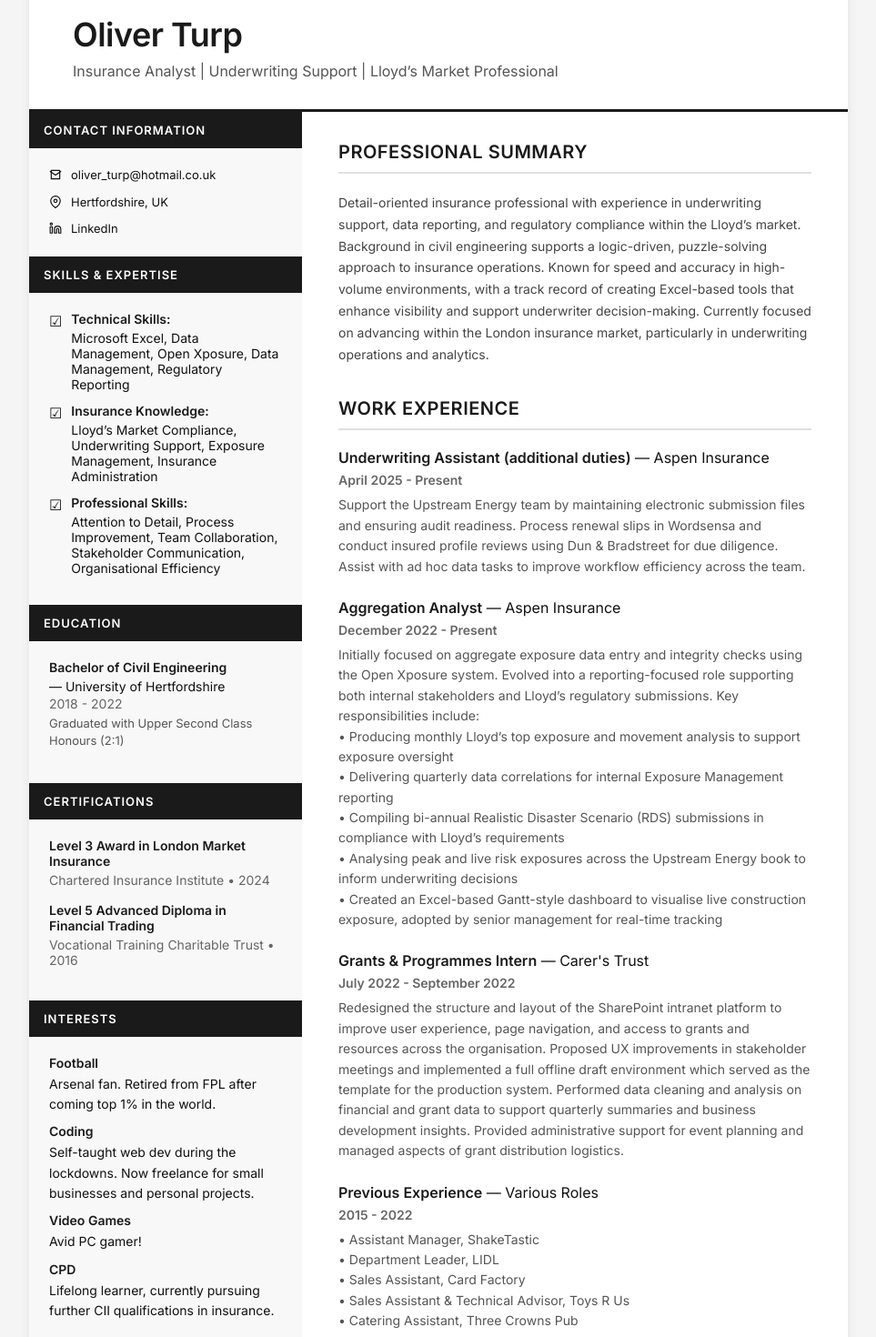
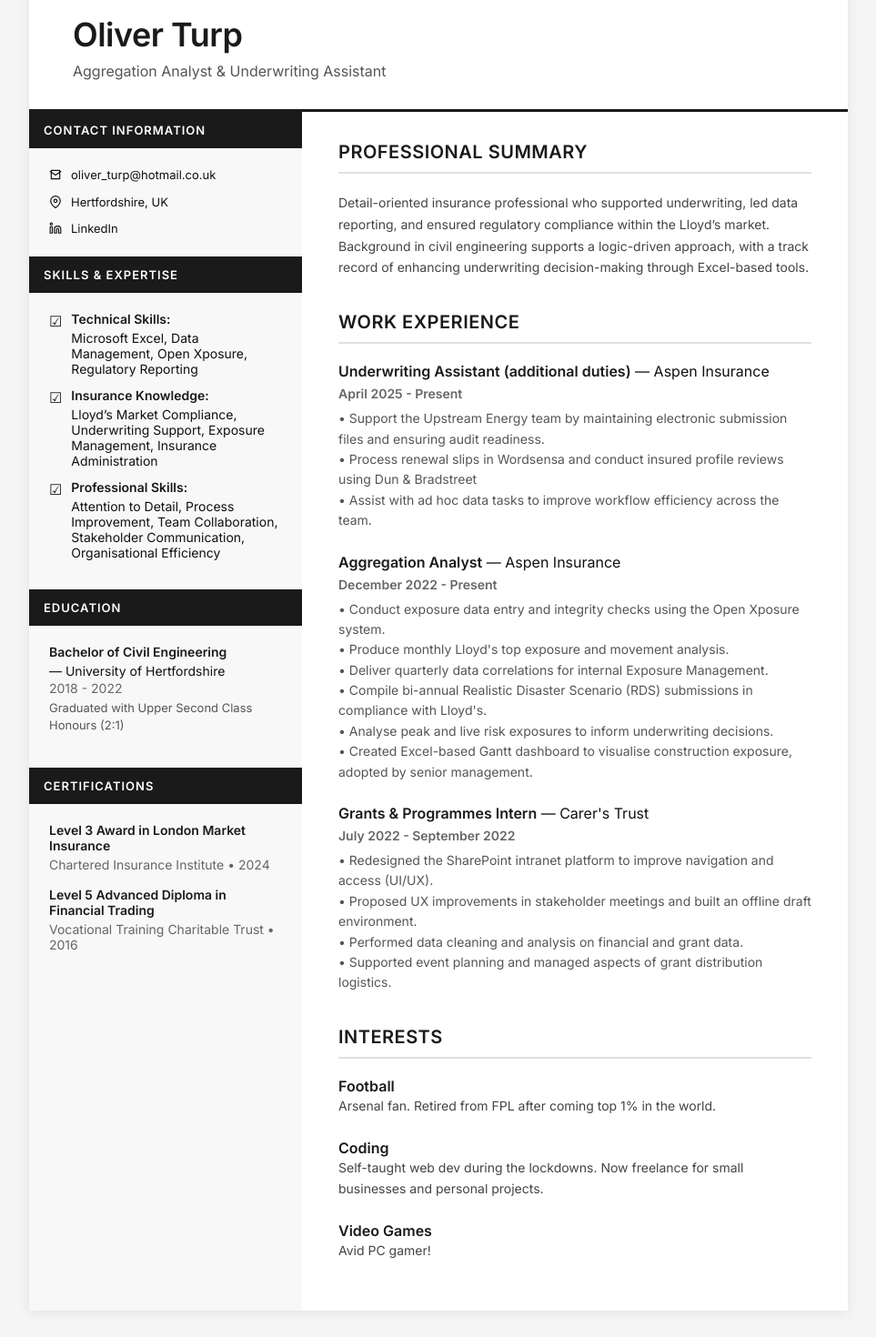
Before and after one commit to Oliver-Turp/cv-oliverturp, a Next.js app: page / in a window 1280 px wide. Shown: the part 120-1590 px from the top of the page at 91% size, without its empty margins (158-1121 px from the left). Built offline with nearby package versions, Linux system fonts and the light colour scheme.

Commit message:
Updated content to be more ATS compliant

```diff
--- a/src/cv/config.js
+++ b/src/cv/config.js
@@ -42,8 +42,8 @@ export const config = {
 
   // Two-column layout config (replaces sectionOrder for this theme)
   columns: {
-    sidebar: ["contact", "skills", "education", "certifications", "interests"],
-    main: ["about", "experience"],
+    sidebar: ["contact", "skills", "education", "certifications"],
+    main: ["about", "experience", "interests"],
     mobile: [
       "about",
       "experience",
--- a/src/cv/content.js
+++ b/src/cv/content.js
@@ -1,10 +1,10 @@
 export const content = {
   name: "Oliver Turp",
-  title: "Insurance Analyst | Underwriting Support | Lloyd’s Market Professional",
+  title: "Aggregation Analyst & Underwriting Assistant",
   sections: {
     about: {
       heading: "Professional Summary",
-      content: "Detail-oriented insurance professional with experience in underwriting support, data reporting, and regulatory compliance within the Lloyd’s market. Background in civil engineering supports a logic-driven, puzzle-solving approach to insurance operations. Known for speed and accuracy in high-volume environments, with a track record of creating Excel-based tools that enhance visibility and support underwriter decision-making. Currently focused on advancing within the London insurance market, particularly in underwriting operations and analytics."
+      content: "Detail-oriented insurance professional who supported underwriting, led data reporting, and ensured regulatory compliance within the Lloyd’s market. Background in civil engineering supports a logic-driven approach, with a track record of enhancing underwriting decision-making through Excel-based tools."
     },
     experience: {
       heading: "Work Experience",
@@ -13,26 +13,26 @@ export const content = {
           role: "Underwriting Assistant (additional duties)",
           company: "Aspen Insurance",
           years: "April 2025 - Present",
-          description: "Support the Upstream Energy team by maintaining electronic submission files and ensuring audit readiness. Process renewal slips in Wordsensa and conduct insured profile reviews using Dun & Bradstreet for due diligence. Assist with ad hoc data tasks to improve workflow efficiency across the team."
+          description: "- Support the Upstream Energy team by maintaining electronic submission files and ensuring audit readiness.\n- Process renewal slips in Wordsensa and conduct insured profile reviews using Dun & Bradstreet\n- Assist with ad hoc data tasks to improve workflow efficiency across the team."
         },
         {
           role: "Aggregation Analyst",
           company: "Aspen Insurance",
           years: "December 2022 - Present",
-          description: "Initially focused on aggregate exposure data entry and integrity checks using the Open Xposure system. Evolved into a reporting-focused role supporting both internal stakeholders and Lloyd’s regulatory submissions. Key responsibilities include:\n- Producing monthly Lloyd’s top exposure and movement analysis to support exposure oversight\n- Delivering quarterly data correlations for internal Exposure Management reporting\n- Compiling bi-annual Realistic Disaster Scenario (RDS) submissions in compliance with Lloyd’s requirements\n- Analysing peak and live risk exposures across the Upstream Energy book to inform underwriting decisions\n- Created an Excel-based Gantt-style dashboard to visualise live construction exposure, adopted by senior management for real-time tracking"
+          description: "- Conduct exposure data entry and integrity checks using the Open Xposure system.\n- Produce monthly Lloyd's top exposure and movement analysis.\n- Deliver quarterly data correlations for internal Exposure Management.\n- Compile bi-annual Realistic Disaster Scenario (RDS) submissions in compliance with Lloyd's.\n- Analyse peak and live risk exposures to inform underwriting decisions.\n- Created Excel-based Gantt dashboard to visualise construction exposure, adopted by senior management."
         },
         {
           role: "Grants & Programmes Intern",
           company: "Carer's Trust",
           years: "July 2022 - September 2022",
-          description: "Redesigned the structure and layout of the SharePoint intranet platform to improve user experience, page navigation, and access to grants and resources across the organisation. Proposed UX improvements in stakeholder meetings and implemented a full offline draft environment which served as the template for the production system. Performed data cleaning and analysis on financial and grant data to support quarterly summaries and business development insights. Provided administrative support for event planning and managed aspects of grant distribution logistics."
+          description: "\n- Redesigned the SharePoint intranet platform to improve navigation and access (UI/UX).\n- Proposed UX improvements in stakeholder meetings and built an offline draft environment.\n- Performed data cleaning and analysis on financial and grant data. \n- Supported event planning and managed aspects of grant distribution logistics."
         },
-        {
-          role: "Previous Experience",
-          company: "Various Roles",
-          years: "2015 - 2022",
-          description: "- Assistant Manager, ShakeTastic\n- Department Leader, LIDL\n- Sales Assistant, Card Factory\n- Sales Assistant & Technical Advisor, Toys R Us\n- Catering Assistant, Three Crowns Pub"
-        },
+        // {
+        //   role: "Previous Experience",
+        //   company: "Various Roles",
+        //   years: "2015 - 2022",
+        //   description: "- Assistant Manager, ShakeTastic\n- Department Leader, LIDL\n- Sales Assistant, Card Factory\n- Sales Assistant & Technical Advisor, Toys R Us\n- Catering Assistant, Three Crowns Pub"
+        // },
       ]
     },
     education: {
@@ -55,7 +55,6 @@ export const content = {
             "Microsoft Excel",
             "Data Management",
             "Open Xposure",
-            "Data Management",
             "Regulatory Reporting",
           ]
         },
@@ -114,11 +113,7 @@ export const content = {
         {
           name: "Video Games",
           description: "Avid PC gamer!"
-        },
-        {
-          name: "CPD",
-          description: "Lifelong learner, currently pursuing further CII qualifications in insurance."
-        },
+        }
       ]
     },
     contact: {
--- a/src/cv/renderer/sections/Certifications.js
+++ b/src/cv/renderer/sections/Certifications.js
@@ -6,9 +6,13 @@ export default function Certifications({ heading, data }) {
       {data.items.map((cert, index) => (
         <div key={index} style={{ marginBottom: "16px" }}>
           <strong>
-            <a href={cert.url} target="_blank" rel="noopener noreferrer">
-              {cert.name}
-            </a>
+            {cert.url ? (
+              <a href={cert.url} target="_blank" rel="noopener noreferrer">
+                {cert.name}
+              </a>
+            ) : (
+              cert.name
+            )}
           </strong>
           <div style={{ fontSize: "14px", color: "#666", marginTop: "4px" }}>
             {cert.issuer} • {cert.year}
```
